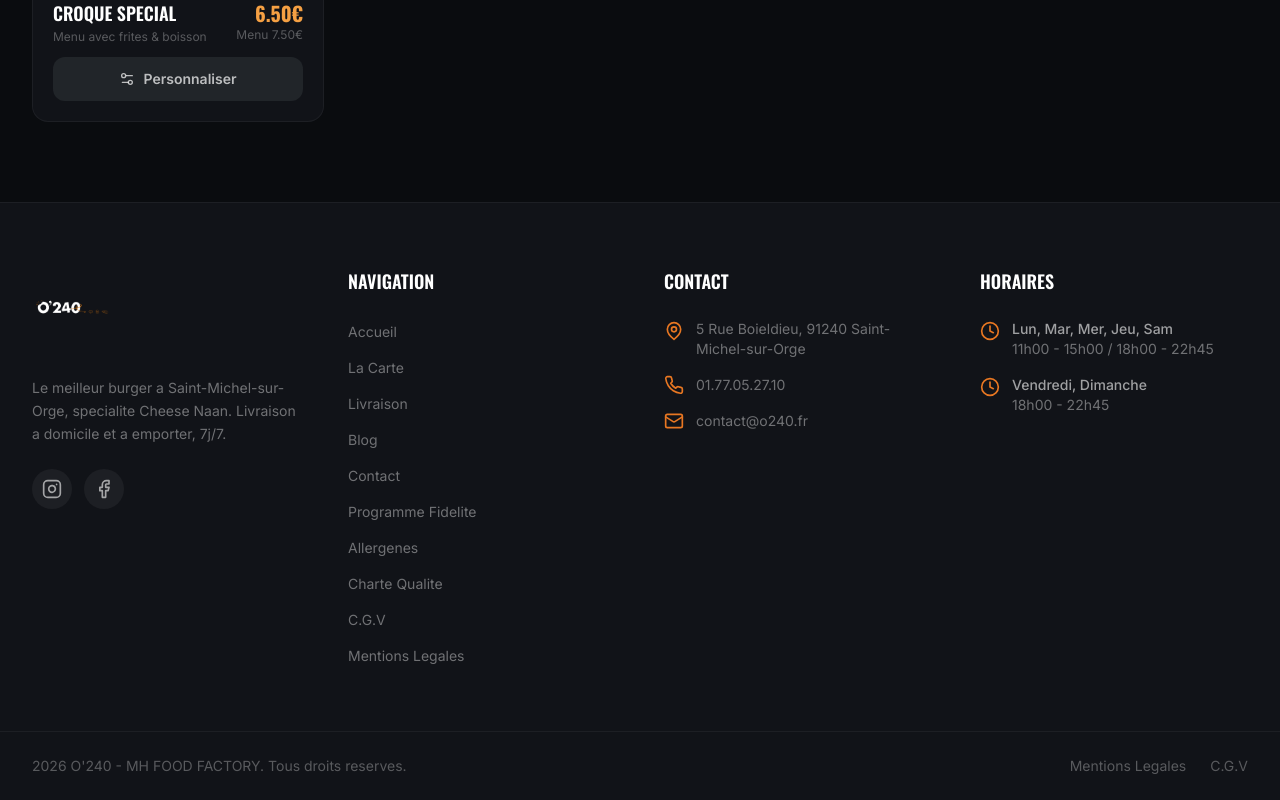
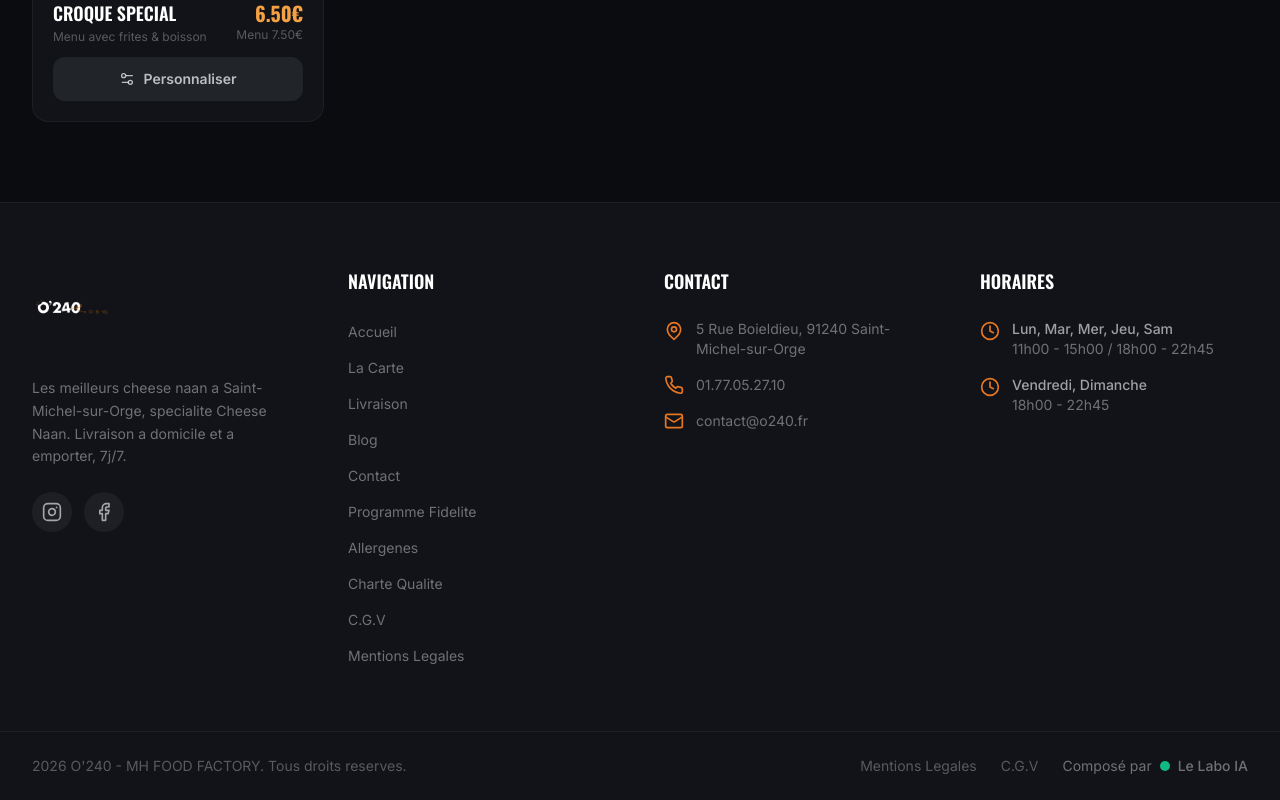
Before and after one commit to skillsconsultingae-design/o240, a React (Vite) app: page /menu in a window 1280 px wide. Shown: the part 1098-1898 px from the top of the page. Built offline with nearby package versions, Linux system fonts and the light colour scheme; no server answers.

Commit message:
update site

```diff
--- a/src/components/Footer.tsx
+++ b/src/components/Footer.tsx
@@ -16,7 +16,7 @@ export default function Footer() {
               <img src="/logo240.png" alt="O'240" className="h-20 w-auto object-contain" />
             </Link>
             <p className="text-white/40 text-sm leading-relaxed mb-6">
-              Le meilleur burger a Saint-Michel-sur-Orge,
+              Les meilleurs cheese naan a Saint-Michel-sur-Orge,
               specialite Cheese Naan. Livraison a domicile et a emporter, 7j/7.
             </p>
             <div className="flex gap-3">
@@ -126,13 +126,23 @@ export default function Footer() {
           <p className="text-white/30 text-sm">
             2026 O'240 - MH FOOD FACTORY. Tous droits reserves.
           </p>
-          <div className="flex gap-6 text-sm">
+          <div className="flex items-center gap-6 text-sm">
             <Link to="/mentions-legales" className="text-white/30 hover:text-white/60 transition-colors">
               Mentions Legales
             </Link>
             <Link to="/cgv" className="text-white/30 hover:text-white/60 transition-colors">
               C.G.V
             </Link>
+            <a
+              href="https://lelaboia.fr/formule"
+              target="_blank"
+              rel="noopener noreferrer"
+              className="flex items-center gap-2 text-white/40 hover:text-white/70 transition-colors"
+            >
+              <span>Composé par</span>
+              <span className="w-2.5 h-2.5 rounded-full bg-emerald-500 inline-block" />
+              <span className="font-medium">Le Labo IA</span>
+            </a>
           </div>
         </div>
       </div>
--- a/src/data/catalogue.ts
+++ b/src/data/catalogue.ts
@@ -237,14 +237,14 @@ export const CATALOGUE: CategorieMenu[] = [
       { id: 'bucket_tenders', nom: 'BUCKET TENDERS', prix: 21.90, categorie: 'tex_mex', type: 'simple' },
       { id: 'bucket_wings', nom: 'BUCKET WINGS', prix: 22.90, categorie: 'tex_mex', type: 'simple' },
       { id: 'bucket_mix', nom: 'BUCKET MIX', prix: 25.90, categorie: 'tex_mex', type: 'simple' },
-      { id: 'mozza_4', nom: '4 MOZZA STICKS', prix: 3.50, categorie: 'tex_mex', type: 'simple' },
-      { id: 'mozza_6', nom: '6 MOZZA STICKS', prix: 4.50, categorie: 'tex_mex', type: 'simple' },
-      { id: 'camembert_4', nom: '4 BOUCHEES DE CAMEMBERT', prix: 3.50, categorie: 'tex_mex', type: 'simple' },
-      { id: 'camembert_6', nom: '6 BOUCHEES DE CAMEMBERT', prix: 4.50, categorie: 'tex_mex', type: 'simple' },
-      { id: 'jalapenos_4', nom: '4 JALAPENOS', prix: 3.50, categorie: 'tex_mex', type: 'simple' },
-      { id: 'jalapenos_6', nom: '6 JALAPENOS', prix: 4.50, categorie: 'tex_mex', type: 'simple' },
-      { id: 'nuggets_4', nom: '4 NUGGETS', prix: 3.50, categorie: 'tex_mex', type: 'simple' },
-      { id: 'nuggets_6', nom: '6 NUGGETS', prix: 5.00, categorie: 'tex_mex', type: 'simple' },
+      { id: 'mozza_4', nom: '4 MOZZA STICKS', prix: 4.00, categorie: 'tex_mex', type: 'simple' },
+      { id: 'mozza_6', nom: '6 MOZZA STICKS', prix: 5.50, categorie: 'tex_mex', type: 'simple' },
+      { id: 'camembert_4', nom: '4 BOUCHEES DE CAMEMBERT', prix: 4.00, categorie: 'tex_mex', type: 'simple' },
+      { id: 'camembert_6', nom: '6 BOUCHEES DE CAMEMBERT', prix: 5.50, categorie: 'tex_mex', type: 'simple' },
+      { id: 'jalapenos_4', nom: '4 JALAPENOS', prix: 4.00, categorie: 'tex_mex', type: 'simple' },
+      { id: 'jalapenos_6', nom: '6 JALAPENOS', prix: 5.50, categorie: 'tex_mex', type: 'simple' },
+      { id: 'nuggets_4', nom: '4 NUGGETS', prix: 4.00, categorie: 'tex_mex', type: 'simple' },
+      { id: 'nuggets_6', nom: '6 NUGGETS', prix: 5.50, categorie: 'tex_mex', type: 'simple' },
       { id: 'frites_petite', nom: 'PETITE FRITES', prix: 2.50, categorie: 'tex_mex', type: 'simple' },
       { id: 'frites_grande', nom: 'GRANDE FRITES', prix: 3.00, categorie: 'tex_mex', type: 'simple' },
       { id: 'frites_cheddar_petite', nom: 'PETITE FRITES CHEDDAR BACON', prix: 3.50, categorie: 'tex_mex', type: 'simple' },
@@ -281,8 +281,8 @@ export const CATALOGUE: CategorieMenu[] = [
     nom: 'Assiettes',
     icone: 'UtensilsCrossed',
     produits: [
-      { id: 'assiette_1', nom: '1 VIANDE', prix_base: 8.90, nb_viandes_max: 1, supp_boisson: 1.00, categorie: 'assiettes', type: 'assiette' },
-      { id: 'assiette_2', nom: '2 VIANDES', prix_base: 9.90, nb_viandes_max: 2, supp_boisson: 1.00, categorie: 'assiettes', type: 'assiette' },
+      { id: 'assiette_1', nom: '1 VIANDE', prix_base: 9.00, nb_viandes_max: 1, supp_boisson: 1.00, categorie: 'assiettes', type: 'assiette' },
+      { id: 'assiette_2', nom: '2 VIANDES', prix_base: 10.00, nb_viandes_max: 2, supp_boisson: 1.00, categorie: 'assiettes', type: 'assiette' },
     ],
   },
   {
@@ -332,7 +332,7 @@ export const CATALOGUE: CategorieMenu[] = [
         toppings_gourmandises: GOURMANDISES,
         toppings_fruits: FRUITS,
       },
-      { id: 'tarte_daims', nom: 'TARTE AUX DAIMS', prix: 2.50, note: 'La tarte decongelee ne doit pas etre recongelee', categorie: 'desserts', type: 'simple' },
+      { id: 'tarte_daims', nom: 'TARTE AUX DAIMS', prix: 3.00, note: 'La tarte decongelee ne doit pas etre recongelee', categorie: 'desserts', type: 'simple' },
       { id: 'tiramisu', nom: 'TIRAMISU', prix: 3.00, categorie: 'desserts', type: 'simple' },
     ],
   },
@@ -352,10 +352,7 @@ export const CATALOGUE: CategorieMenu[] = [
       { id: 'oasis_33', nom: 'OASIS 33CL', prix: 1.50, categorie: 'boissons', type: 'simple' },
       { id: 'perrier_33', nom: 'PERRIER 33CL', prix: 1.50, categorie: 'boissons', type: 'simple' },
       { id: 'cristaline_33', nom: 'CRISTALINE 33CL', prix: 1.50, categorie: 'boissons', type: 'simple' },
-      { id: 'coca_125', nom: 'COCA COLA 1.25L', prix: 3.00, categorie: 'boissons', type: 'simple' },
-      { id: 'orangina_15', nom: 'ORANGINA 1.5L', prix: 3.00, categorie: 'boissons', type: 'simple' },
-      { id: 'icetea_15', nom: 'ICE TEA 1.5L', prix: 3.00, categorie: 'boissons', type: 'simple' },
-      { id: 'oasis_2', nom: 'OASIS 2L', prix: 3.50, categorie: 'boissons', type: 'simple' },
+      { id: 'coca_125', nom: 'COCA COLA BOUTEILLE', prix: 3.00, categorie: 'boissons', type: 'simple' },
     ],
   },
 ];
--- a/src/pages/Home.tsx
+++ b/src/pages/Home.tsx
@@ -266,7 +266,7 @@ export default function Home() {
               Restaurant Burger - Saint-Michel-sur-Orge
             </span>
             <h1 className="font-display text-5xl sm:text-6xl lg:text-7xl font-bold text-white uppercase leading-[1.05] mb-6">
-              Le Meilleur Burger a Saint-Michel-sur-Orge
+              Les Meilleurs Cheese Naan a Saint-Michel-sur-Orge
             </h1>
             <p className="text-white/60 text-lg sm:text-xl max-w-lg mb-8 leading-relaxed">
               Burgers artisanaux, specialite Cheese Naan, buckets genereux, crepes gourmandes.
```
